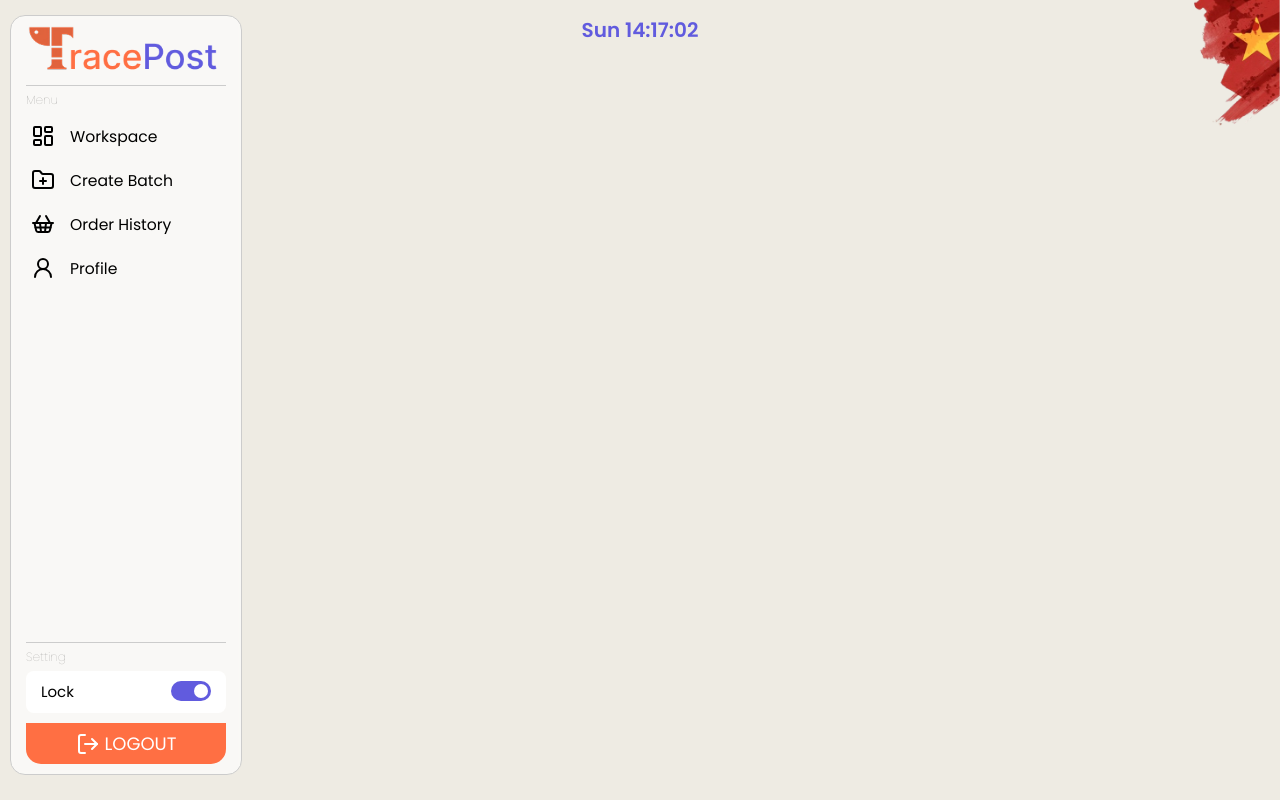
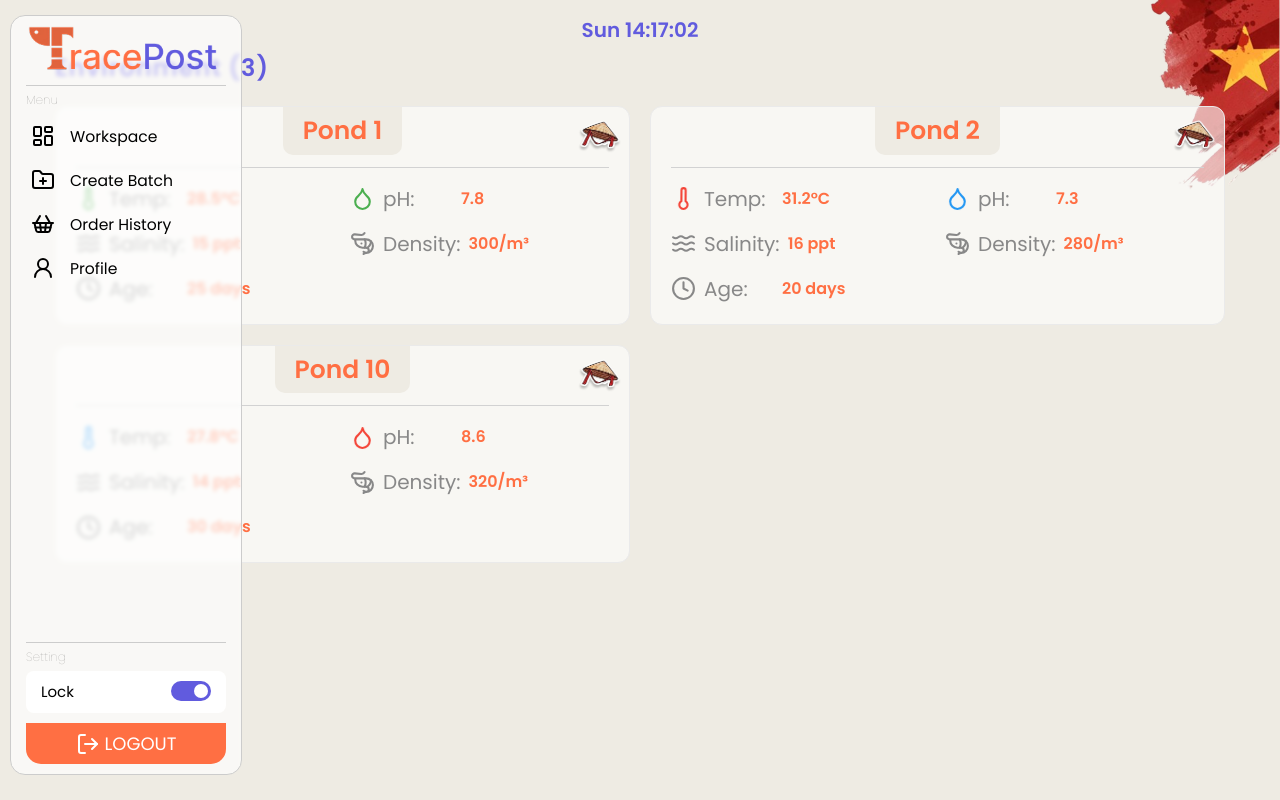
Before and after one commit to LTPPPP/TracePost-larvaeChain, a Next.js app in the folder front-end/web/tracepost/: page /workspace in a window 1280 px wide. Built offline with nearby package versions, Linux system fonts and the light colour scheme.

Commit message:
Done Hatchery: Order + Create Batch wait for integrate be to know layout

```diff
--- a/front-end/web/tracepost/src/app/(pages)/(hatchery)/workspace/Workspace.module.scss
+++ b/front-end/web/tracepost/src/app/(pages)/(hatchery)/workspace/Workspace.module.scss
@@ -4,9 +4,17 @@
   padding: 10px 45px;
   background-color: var(--bg-color);
   min-height: 100vh;
+  display: flex;
+  flex-direction: column;
 
   background-image: url('/img/vietnam/vn_flag.png');
   background-repeat: no-repeat;
   background-position: top right;
-  background-size: 100px auto;
+  background-size: 150px auto;
 }
+
+.container {
+  flex: 1;
+  display: flex;
+  flex-direction: column;
+}
--- a/front-end/web/tracepost/src/app/(pages)/(hatchery)/workspace/page.tsx
+++ b/front-end/web/tracepost/src/app/(pages)/(hatchery)/workspace/page.tsx
@@ -1,14 +1,29 @@
 'use client';
 
+import { useEffect, useState } from 'react';
 import Sidebar, { MenuItem } from '@/components/ui/Sidebar/Sidebar';
 import { LayoutDashboard, UserRound, ShoppingBasket, FolderPlus } from 'lucide-react';
 
 import classNames from 'classnames/bind';
 import styles from './Workspace.module.scss';
 import Clock from '@/components/ui/Clock/Clock';
+import HatcheryCard from '@/components/ui/HatcheryCard/HatcheryCard';
 
 const cx = classNames.bind(styles);
+
+interface HatcheryData {
+  id: string;
+  name: string;
+  temperature: number;
+  ph: number;
+  salinity: number;
+  density: number;
+  age: number;
+}
+
 function Workspace() {
+  const [hatchery, setHatchery] = useState<HatcheryData[]>([]);
+
   // MENU
   const menuItems: MenuItem[] = [
     {
@@ -33,11 +48,60 @@ function Workspace() {
     }
   ];
 
+  const mockData: HatcheryData[] = [
+    {
+      id: '1',
+      name: 'Pond 1',
+      temperature: 28.5,
+      ph: 7.8,
+      salinity: 15,
+      density: 300,
+      age: 25
+    },
+    {
+      id: '2',
+      name: 'Pond 2',
+      temperature: 31.2,
+      ph: 7.3,
+      salinity: 16,
+      density: 280,
+      age: 20
+    },
+    {
+      id: '3',
+      name: 'Pond 10',
+      temperature: 27.8,
+      ph: 8.6,
+      salinity: 14,
+      density: 320,
+      age: 30
+    }
+  ];
+
+  // GET Hatchery
+  useEffect(() => {
+    const fetchHatcheryData = async () => {
+      try {
+        // const response = await fetch('/api/hatchery-profile');
+        // const data = await response.json();
+        // setHatchery(data.hatcheryInfo);
+
+        setHatchery(mockData);
+      } catch (error) {
+        console.error('Error fetching Hatchery data:', error);
+      }
+    };
+
+    fetchHatcheryData();
+  }, []);
+
   return (
     <div className={cx('wrapper')}>
       <Clock />
       <Sidebar menuItems={menuItems} />
-      <div className={cx('container')}></div>
+      <div className={cx('container')}>
+        <HatcheryCard data={hatchery} />
+      </div>
     </div>
   );
 }
--- /dev/null
+++ b/front-end/web/tracepost/src/components/ui/HatcheryCard/HatcheryCard.module.scss
@@ -0,0 +1,127 @@
+@import '@styles/mixin.scss';
+
+.environment-container {
+  padding: 0px 10px;
+}
+
+.section-title {
+  font-size: 2.4rem;
+  font-weight: 600;
+  letter-spacing: 1px;
+  color: var(--purple-color);
+  margin-bottom: 20px;
+}
+
+.ponds-grid {
+  display: grid;
+  grid-template-columns: repeat(auto-fill, minmax(500px, 1fr));
+  gap: 20px;
+}
+
+.pond-card {
+  background-color: #ffffff99;
+  border-radius: 12px;
+  padding: 0 20px 20px;
+  box-shadow: 0px 0px 0px #00000080;
+  border: 1px solid #eaeaea;
+  transition: all 0.2s ease;
+
+  background-image: url('/img/vietnam/nonla.png');
+  background-repeat: no-repeat;
+  background-position: top right;
+  background-size: 60px auto;
+
+  &:hover {
+    transform: translateY(-4px);
+    backdrop-filter: blur(10px);
+    box-shadow: 0 6px 0px #00000080;
+  }
+}
+
+.pond-header {
+  display: flex;
+  justify-content: center;
+  align-items: center;
+  padding-bottom: 12px;
+  margin-bottom: 16px;
+  border-bottom: 1px solid #d2d2d2;
+}
+
+.pond-name {
+  font-weight: 600;
+  font-size: 2.5rem;
+  padding: 5px 20px;
+  border-bottom-left-radius: 10px;
+  border-bottom-right-radius: 10px;
+  background-color: var(--bg-color);
+  color: var(--orange-color);
+  margin: 0;
+}
+
+.pond-details {
+  display: grid;
+  grid-template-columns: repeat(auto-fill, minmax(250px, 1fr));
+  gap: 15px;
+}
+
+.detail-item {
+  display: flex;
+  align-items: center;
+  gap: 8px;
+}
+
+.detail-icon {
+  color: #888;
+
+  &.blue {
+    color: #2196f3;
+    animation: shake 1s ease-in-out infinite;
+  }
+
+  &.red {
+    color: #f44336;
+    animation: shake 1s ease-in-out infinite;
+  }
+
+  &.green {
+    color: #4caf50;
+  }
+}
+
+.detail-label {
+  min-width: 70px;
+  font-size: 2rem;
+  color: #888;
+}
+
+.detail-value {
+  font-size: 1.6rem;
+  font-weight: 600;
+  color: var(--orange-color);
+}
+
+// ANIMATION
+
+@keyframes shake {
+  0% {
+    transform: rotate(0deg);
+  }
+  10% {
+    transform: rotate(-10deg);
+  }
+  20% {
+    transform: rotate(10deg);
+  }
+  30% {
+    transform: rotate(-10deg);
+  }
+  40% {
+    transform: rotate(10deg);
+  }
+  50% {
+    transform: rotate(0deg);
+  }
+  100% {
+    transform: rotate(0deg);
+  }
+}
--- /dev/null
+++ b/front-end/web/tracepost/src/components/ui/HatcheryCard/HatcheryCard.tsx
@@ -0,0 +1,97 @@
+'use client';
+
+import { Thermometer, Droplet, Waves, Clock, Shrimp } from 'lucide-react';
+
+import classNames from 'classnames/bind';
+import styles from './HatcheryCard.module.scss';
+
+const cx = classNames.bind(styles);
+
+interface HatcheryData {
+  id: string;
+  name: string;
+  temperature: number;
+  ph: number;
+  salinity: number;
+  density: number;
+  age: number;
+}
+
+interface HatcheryCardProps {
+  data: HatcheryData[];
+}
+
+function HatcheryCard({ data }: HatcheryCardProps) {
+  // Khoảng ổn định
+  const TEMP_MIN = 28;
+  const TEMP_MAX = 30;
+  const PH_MIN = 7.5;
+  const PH_MAX = 8.5;
+
+  /**
+   * LOW   - BLUE
+   * STABLE- GREEN
+   * HIGH  - RED
+   */
+  const getTemperatureColor = (temp: number) => {
+    if (temp < TEMP_MIN) return 'blue';
+    if (temp > TEMP_MAX) return 'red';
+    return 'green';
+  };
+
+  const getPhColor = (ph: number) => {
+    if (ph < PH_MIN) return 'blue';
+    if (ph > PH_MAX) return 'red';
+    return 'green';
+  };
+
+  return (
+    <div className={cx('environment-container')}>
+      <h2 className={cx('section-title')}>Environment ({data.length})</h2>
+
+      <div className={cx('ponds-grid')}>
+        {data.map((pond) => (
+          <div key={pond.id} className={cx('pond-card')}>
+            <div className={cx('pond-header')}>
+              <h3 className={cx('pond-name')}>{pond.name}</h3>
+            </div>
+
+            <div className={cx('pond-details')}>
+              <div className={cx('detail-item')}>
+                <Thermometer className={cx('detail-icon', getTemperatureColor(pond.temperature))} size={25} />
+                <span className={cx('detail-label')}>Temp:</span>
+                <span className={cx('detail-value')}>{pond.temperature}°C</span>
+              </div>
+
+              <div className={cx('detail-item')}>
+                <Droplet className={cx('detail-icon', getPhColor(pond.ph))} size={25} />
+                <span className={cx('detail-label')}>pH:</span>
+                <span className={cx('detail-value')}>{pond.ph}</span>
+              </div>
+
+              <div className={cx('detail-item')}>
+                <Waves className={cx('detail-icon')} size={25} />
+                <span className={cx('detail-label')}>Salinity:</span>
+                <span className={cx('detail-value')}>{pond.salinity} ppt</span>
+              </div>
+
+              <div className={cx('detail-item')}>
+                <Shrimp className={cx('detail-icon')} size={25} />
+                <span className={cx('detail-label')}>Density:</span>
+                <span className={cx('detail-value')}>{pond.density}/m³</span>
+              </div>
+
+              <div className={cx('detail-item')}>
+                <Clock className={cx('detail-icon')} size={25} />
+                <span className={cx('detail-label')}>Age:</span>
+                <span className={cx('detail-value')}>{pond.age} days</span>
+              </div>
+            </div>
+          </div>
+        ))}
+      </div>
+    </div>
+  );
+}
+
+export default HatcheryCard;
```
Also changed, not shown: front-end/web/tracepost/public/img/vietnam/nonla.png (added).
